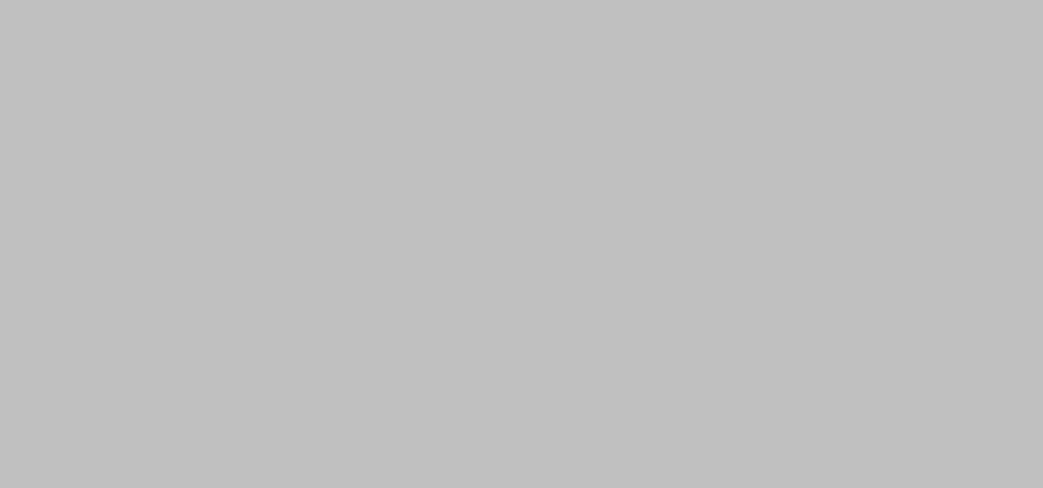
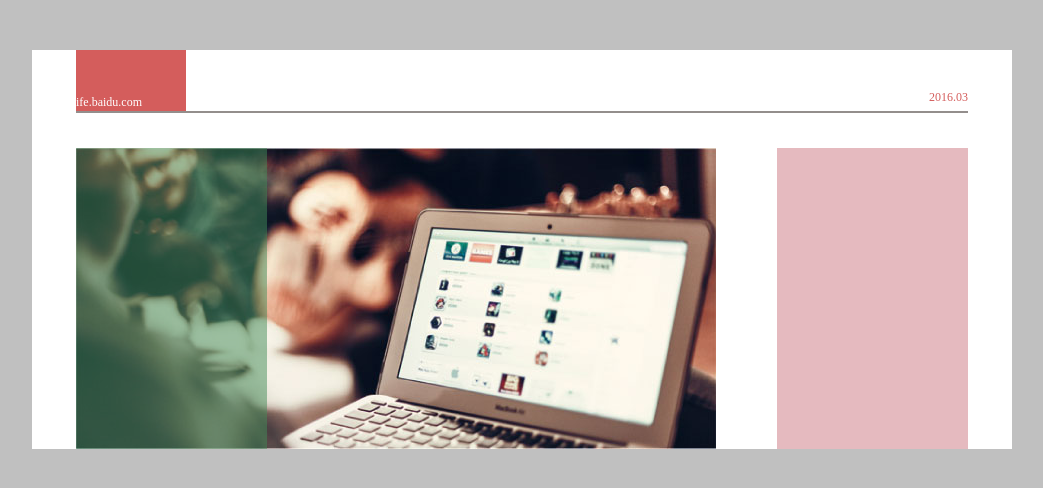
Before and after one commit to semyuanx/baidu-dome, a plain HTML site: page 06/index.html in a window 1280 px wide. Shown: the whole page, without its empty margins (118-1161 px from the left). Drawn offline with Linux system fonts and the light colour scheme.

Commit message:
06提交

```diff
--- a/06/index.css
+++ b/06/index.css
@@ -4,4 +4,61 @@
 }
 html,body{
     background-color: #c0c0c0;
+    font-family: "Microsoft YaHei" ;
+    font-size: 12px;
+    line-height: 1.5;
 }
+.container{
+    width: 892px;
+    margin: 50px auto;
+    padding: 0 44px;
+    background-color: #ffffff;
+}
+header{
+    position: relative;
+    font-family: "SimHei";
+    border-bottom: 2px solid #938e8c;
+    margin-bottom: 35px;
+}
+header .logo{
+    width: 110px;
+    height: 61px;
+    background-color: #d45d5c;
+    color: #ffffff;
+    position: relative;
+}
+.logo p{
+    position: absolute;
+    bottom: 0;
+    left: 0;
+
+}
+.time{
+    color: #d45d5c;
+    position: absolute;
+    right: 0;
+    bottom: 5px;
+}
+.session1{
+    height: 301px;
+}
+.one-left{
+    position: relative;
+}
+.one-left img{
+    display: block;
+}
+.one-img-left,.one-img-right{
+    width: 191px;
+    height: 301px;
+    position: absolute;
+    top: 0;
+}
+.one-img-left{
+    left: 0;
+    background-color: rgba(66, 140, 89, .5)
+}
+.one-img-right{
+    right: 0;
+    background-color: rgba(204, 118, 128, .5)
+}
--- a/06/index.html
+++ b/06/index.html
@@ -10,11 +10,20 @@
 </head>
 
 <body>
+    <div class="container">
         <header>
-
+            <div class="logo">
+                <p>ife.baidu.com</p>
+            </div>
+            <p class="time">2016.03</p>
         </header>
-    <article>
-
+        <article class="one">
+            <div class="one-left">
+                <img src="./img/one-left.jpg" alt="一个电脑图片">
+                <div class="one-img-left"></div>
+                <div class="one-img-right"></div>
+            </div>
+            <div class="one-right"></div>
         </article>
         <article>
 
@@ -23,6 +32,8 @@
 
         </article>
         <footer></footer>
+    </div>
+
 </body>
 
 </html>
```
Also changed, not shown: 06/img/one-left.jpg (added). Lines whose indentation alone changed are shown as unchanged.
